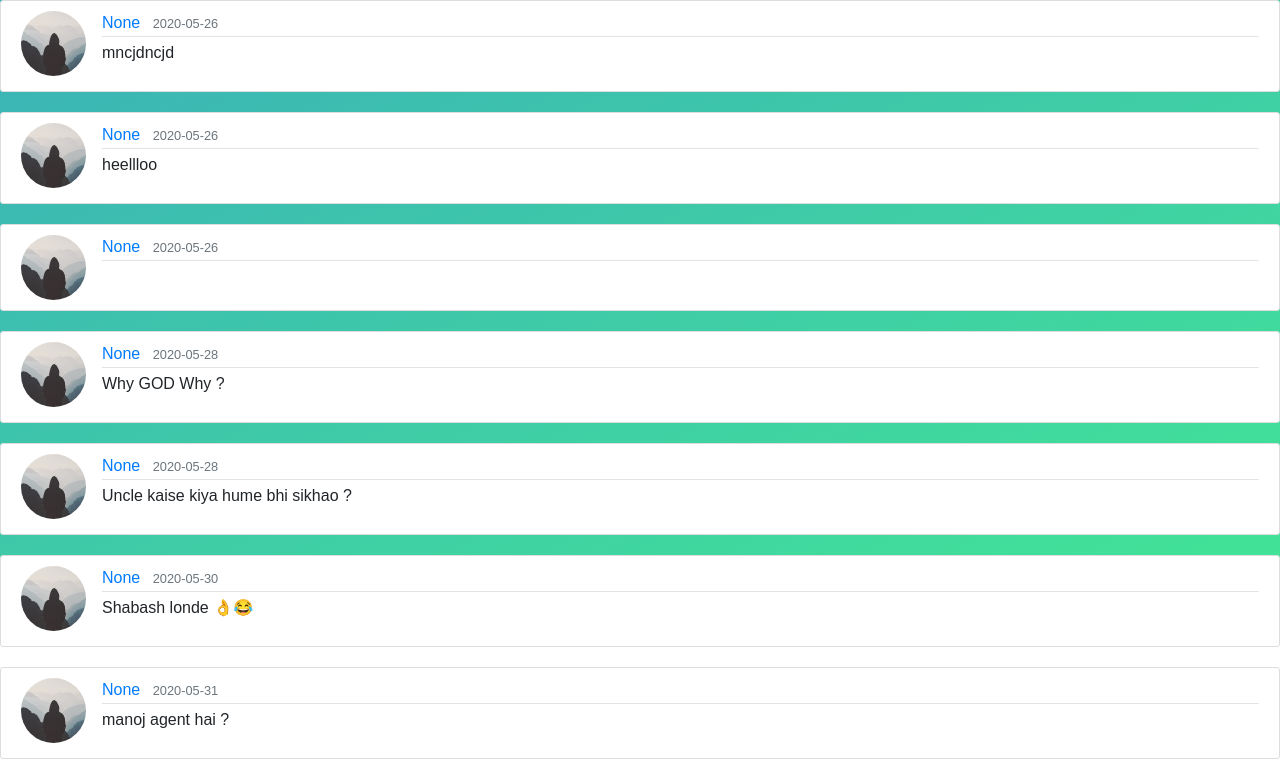
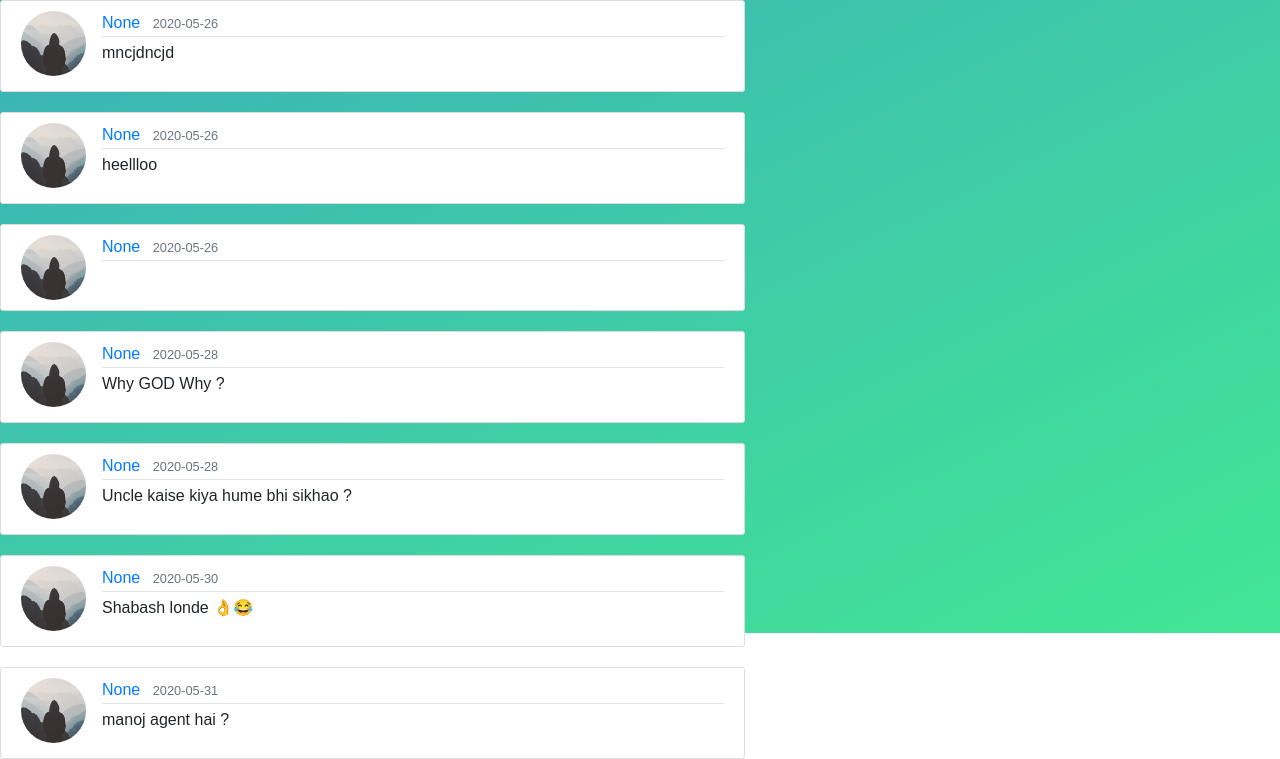
Before and after one commit to loobiish/Question-Mark, a Flask app: page /explore in a window 1280 px wide. Shown: the part 88-847 px from the top of the page. Run offline with Flask 2, Linux system fonts and the light colour scheme; data comes from the database, SQL or seed files in the repository; some libraries are stand-ins or nearby versions.

Commit message:
Fixed css of questions

```diff
--- a/Question_Mark/static/style_questions.css
+++ b/Question_Mark/static/style_questions.css
@@ -4,6 +4,8 @@
     border: 1px solid #dddddd;
     border-radius: 3px;
     margin-bottom: 20px;
+    width: 745px;
+
   }
 
 .article-content {
```
